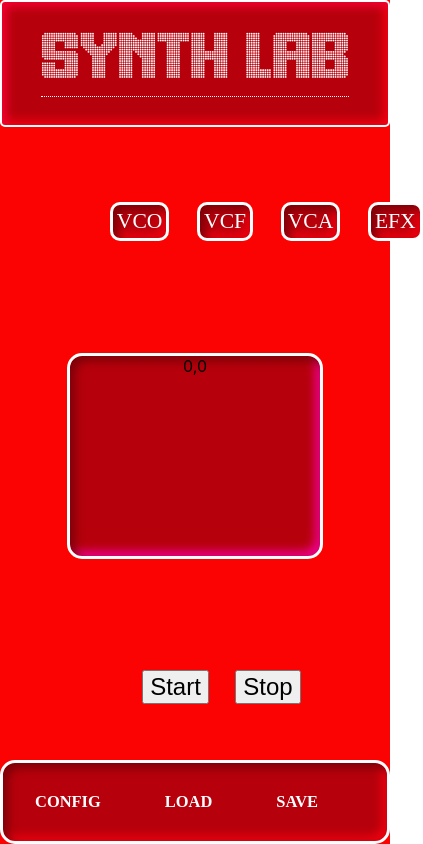
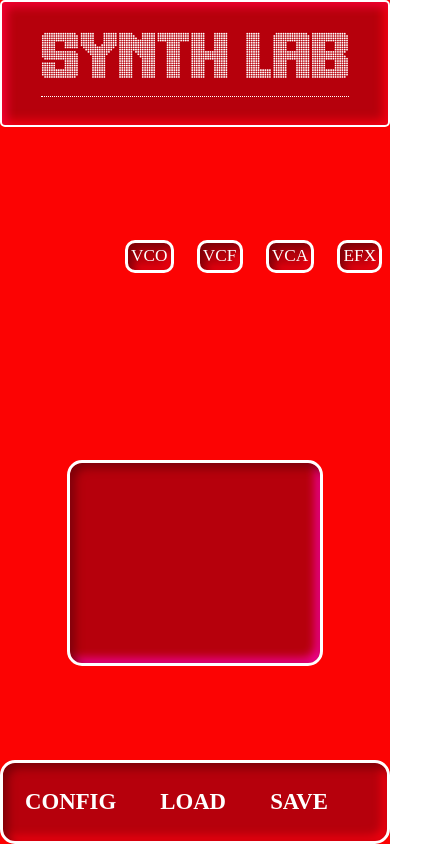
Before and after one commit to PhilippAubert/capstone-digitalSynth, a React (Create React App) app in the folder digitalsynth/: page / in a window 390 px wide. Shown: the whole page, 423 px wide, since content can reach past the window. Built offline with nearby package versions, Linux system fonts and the light colour scheme.

Commit message:
Adjust playhead to touchpad in mobile

```diff
--- a/digitalsynth/src/App.css
+++ b/digitalsynth/src/App.css
@@ -26,7 +26,7 @@
   flex-direction: row;
   justify-content: space-around;
   margin-top: 20px;
-  font-size: 1.5em;
+  font-size: 1.2em;
 }
 
 .App-Main {
@@ -40,8 +40,13 @@
 .App-Footer {
   grid-row: 3/4;
   display: flex;
-  flex-direction: row;
   align-items: center;
+  color: #f00;
+
+  border: 3px solid white;
+  border-radius: 15px;
+  background: #b6000c;
+  box-shadow: inset 5px 5px 10px #7c0008, inset -5px -5px 10px #f00010;
 }
 
 .Touchpad {
@@ -77,16 +82,6 @@ input {
   color: #f00;
 }
 
-.App-Footer {
-  color: #f00;
-  display: flex;
-  justify-content: space-between;
-  border: 3px solid white;
-  border-radius: 15px;
-  background: #b6000c;
-  box-shadow: inset 5px 5px 10px #7c0008, inset -5px -5px 10px #f00010;
-}
-
 .Function-Board {
   border: 2px solid white;
   font-family: "Toxigenesis";
@@ -94,7 +89,7 @@ input {
   border-radius: 15px;
   width: 250px;
   height: 200px;
-  margin: 1vh auto;
+  margin: 0 auto;
   border-radius: 15px;
   background: #b6000c;
   box-shadow: inset 5px 5px 10px #7c0008, inset -5px -5px 10px #f00010;
--- a/digitalsynth/src/App.js
+++ b/digitalsynth/src/App.js
@@ -419,7 +419,7 @@ export default function App() {
           </Switch>
 
           <Touchpad />
-          <div className="OnOff_Board">
+          {/* <div className="OnOff_Board">
             <button className="OnOff" onClick={onClickStart}>
               {" "}
               Start{" "}
@@ -428,7 +428,7 @@ export default function App() {
               {" "}
               Stop{" "}
             </button>
-          </div>
+          </div> */}
         </main>
         <footer className="App-Footer">
           <Footer />
--- a/digitalsynth/src/components/Touchpad.js
+++ b/digitalsynth/src/components/Touchpad.js
@@ -11,10 +11,9 @@ export default function Touchpad() {
 
   return (
     <div className="Touchpad" onPointerMove={handlePointerMove}>
-      {pointPos.x},{pointPos.y}
       <div
         className={`absolute box`}
-        style={{ top: `${pointPos.y - 515}px`, left: `${pointPos.x - 145}px` }}
+        style={{ top: `${pointPos.y - 575}px`, left: `${pointPos.x - 95}px` }}
       ></div>
     </div>
   );
--- a/digitalsynth/src/components/css/Footer.css
+++ b/digitalsynth/src/components/css/Footer.css
@@ -6,6 +6,6 @@
   align-items: center;
   margin: 0 auto;
   font-family: "Toxigenesis";
-  font-size: 1.3vh;
+  font-size: 1.8vh;
   color: white;
 }
--- a/digitalsynth/src/components/css/Touchpad.css
+++ b/digitalsynth/src/components/css/Touchpad.css
@@ -13,6 +13,6 @@
   border-radius: 100%;
   border-radius: 50%;
   background: linear-gradient(145deg, #7aca57, #90f068);
-  box-shadow: 5px 5px 18px #73be52, -5px -5px 18px #9bff70;
+  box-shadow: 4px 4px 18px #73be52, -2px -2px 18px #9bff70;
   position: absolute;
 }
```
